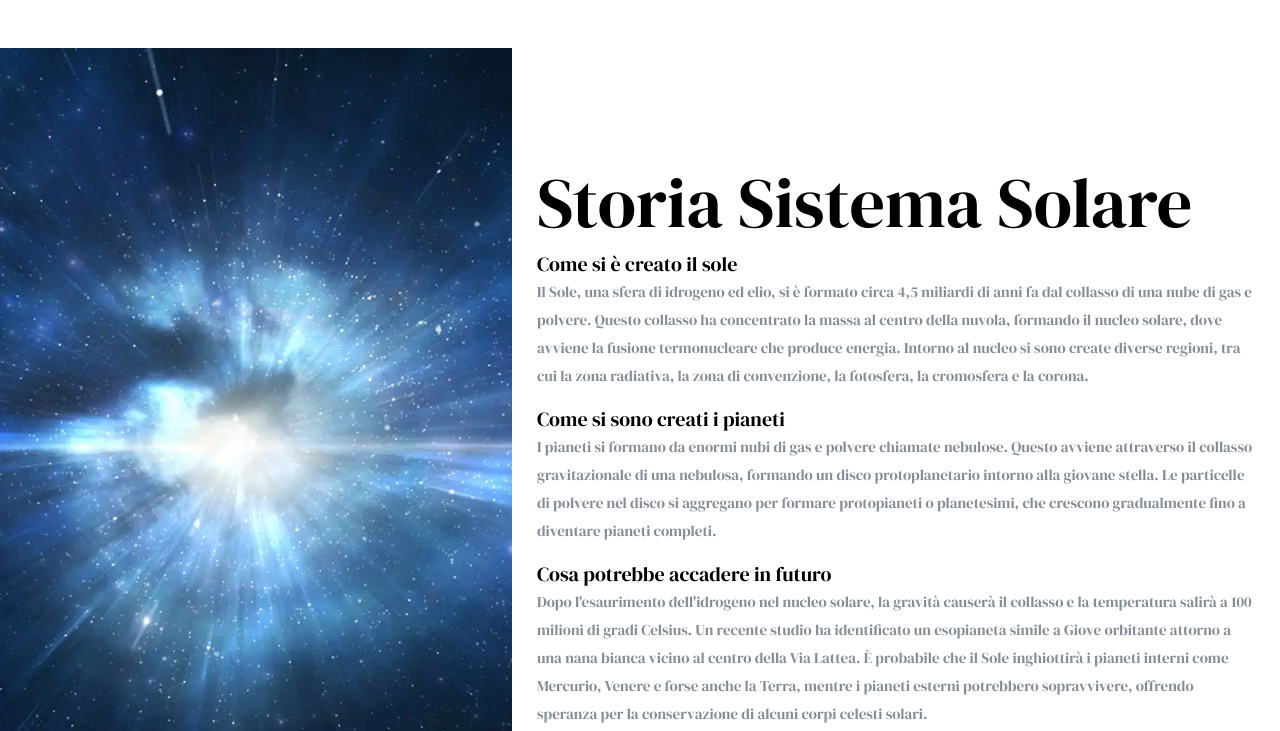
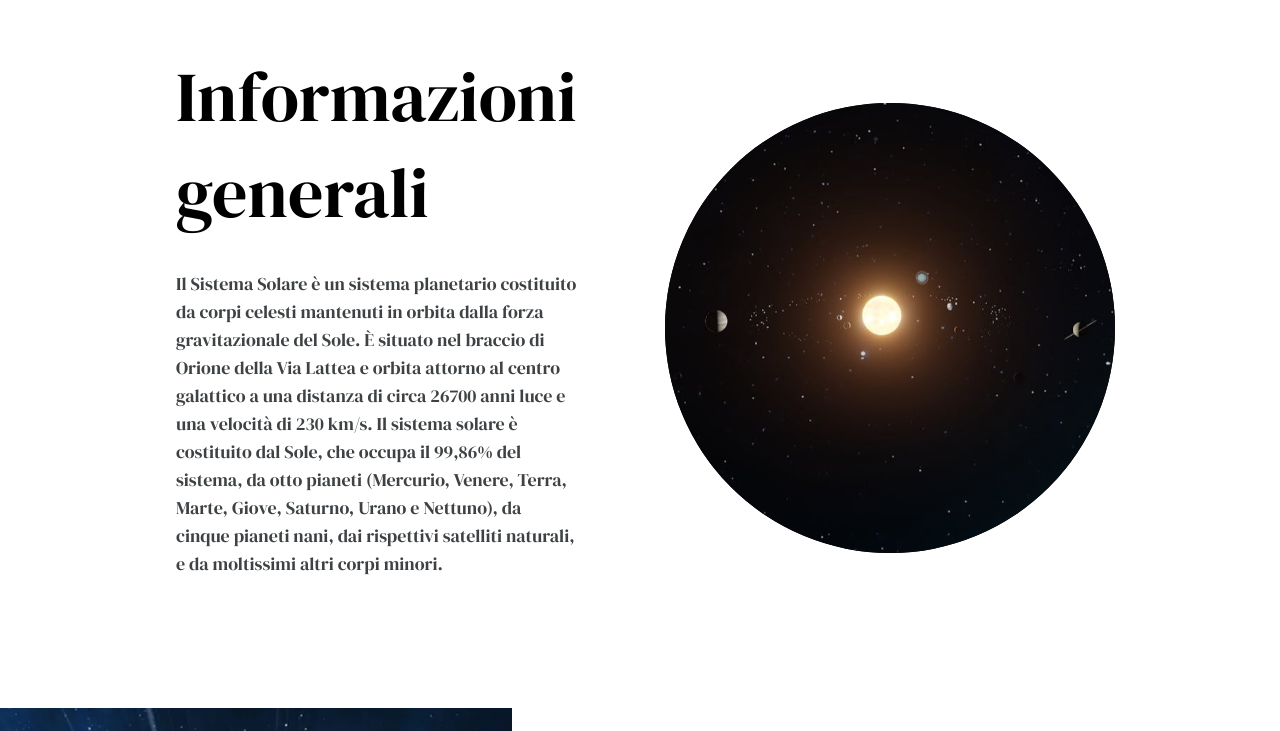
Before and after one commit to gaiafedelii/progetto-tormi, a plain HTML site: page index.html in a window 1280 px wide. Shown: the part 802-1533 px from the top of the page. Drawn offline with nearby package versions, Linux system fonts and the light colour scheme.

Commit message:
gaiafedelii

```diff
--- a/index.html
+++ b/index.html
@@ -40,6 +40,25 @@
         <video autoplay muted loop id="video">
             <source src="video.mp4" type="video/mp4">
         </video>
+    </div>
+
+    <div class="poster">
+        <div class="grid">
+            <div class="col poster__text">
+                <div class="grid">
+                    <div class="col reveal">
+                        <h3 class="big-text">Informazioni generali</h3>
+                        <p class="normal-text">Il Sistema Solare è un sistema planetario costituito da corpi celesti mantenuti in orbita dalla forza gravitazionale del Sole. È situato nel braccio di Orione della Via Lattea e orbita attorno al centro galattico a una distanza di circa 26700 anni luce e una velocità di 230 km/s. Il sistema solare è costituito dal Sole, che occupa il 99,86% del sistema, da otto pianeti (Mercurio, Venere, Terra, Marte, Giove, Saturno, Urano e Nettuno), da cinque pianeti nani, dai rispettivi satelliti naturali, e da moltissimi altri corpi minori.</p>
+                    </div>
+                </div>
+            </div>
+
+            <div class="col poster__dots">
+                <div class="dot zoom">
+                    <img src="pes.png" alt="">
+                </div>
+            </div>
+        </div>
     </div>
 
     <div class="poster1 mg1">
--- a/stile.css
+++ b/stile.css
@@ -8,7 +8,7 @@ a{text-decoration: none;}
 h1, h2, h3, h4, p{color: #000; padding-bottom: 30px;}
 p{
     line-height: 28px;
-    color: rgb(131, 141, 151);
+    color: rgb(62, 66, 68);
     font-weight: 300;
 }
 
@@ -16,7 +16,7 @@ p{
 .mg1{margin-top: 50px;}
 
 .big-text{font-size: 70px; font-weight: 300;}
-.normal-text{font-size: 20px; font-weight: 100}
+.normal-text{font-size: 18px; font-weight: 100}
 .small-text{font-size: 15px;}
 
 @media(max-width: 768px){
@@ -129,7 +129,57 @@ p{
     z-index: 0;
 }
 
+/*! Grid */
+.grid{
+    display: flex;
+    max-width: 1000px;
+    padding: 0 38px;
+    margin: 0 50px;
+}
 
+.grid .col{width: 100%;}
+
+@media(max-width: 768px){
+    .grid{flex-wrap: wrap;}
+}
+
+/*! Poster */
+.poster{
+    background: #ffffff;
+    padding: 50px 0px;
+}
+
+.poster__dots{
+    display: flex;
+    align-items: center;
+}
+
+.poster__text{
+    display: flex;
+    align-items: center;
+}
+
+.poster__text h3,
+.poster__text p{
+    margin: 0;
+}
+
+.dot{
+    height: 450px;
+    width: 450px;
+    background: #000;
+    border-radius: 100%;
+    line-height: 450px;
+    text-align: center;
+    display: inline-block;
+    margin-right: 40px;
+}
+
+.dot img{
+    height: auto;
+    width: 450px;
+    border-radius: 100%;
+}
 
 .poster1{
     display: flex;
@@ -310,6 +360,7 @@ p{
     padding-bottom: 0;
     margin-bottom: 0;
 }
+
 @media(max-width: 766px){
     .gaiaemarty{
         flex-wrap: wrap;
```
Also changed, not shown: pes.png (added).
